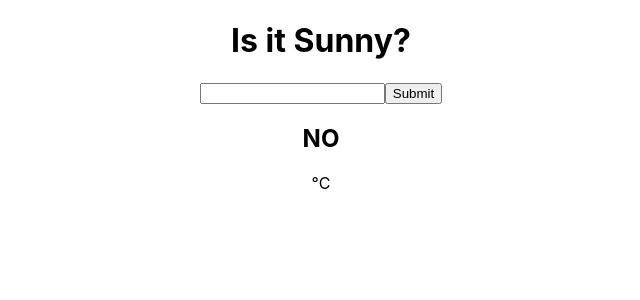
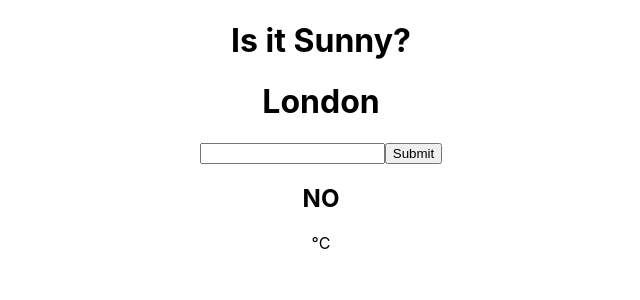
Before and after one commit to SchoolOfCode/w8_d5-hackathon_react-app-with-api-data-dan-chris-juan, a React (Create React App) app: page / in a window 1280 px wide. Shown: the top 300 px of the page, without its empty margins (319-959 px from the left). Built offline with nearby package versions, Linux system fonts and the light colour scheme; no server answers.

Commit message:
Added icons folder

```diff
--- a/src/App.js
+++ b/src/App.js
@@ -3,20 +3,19 @@ import ApiTest from "./Components/ApiTest";
 import Input from "./Components/Input";
 import React, { useState } from "react";
 
-export function handleText(location) {
-  setLocation(location);
-}
+function App() {
+  const [location, setLocation] = useState("London");
 
-function App() {
-  const [location, setLocation] = useState("");
-
+  function handleClick(location) {
+    setLocation(location);
+  }
   return (
     <div className="App">
       <h1>Is it Sunny?</h1>
-      <Input />
+      <h1>{location}</h1>
+      <Input handleClick={handleClick} />
       <ApiTest location={location} />
     </div>
   );
 }
-
 export default App;
```
